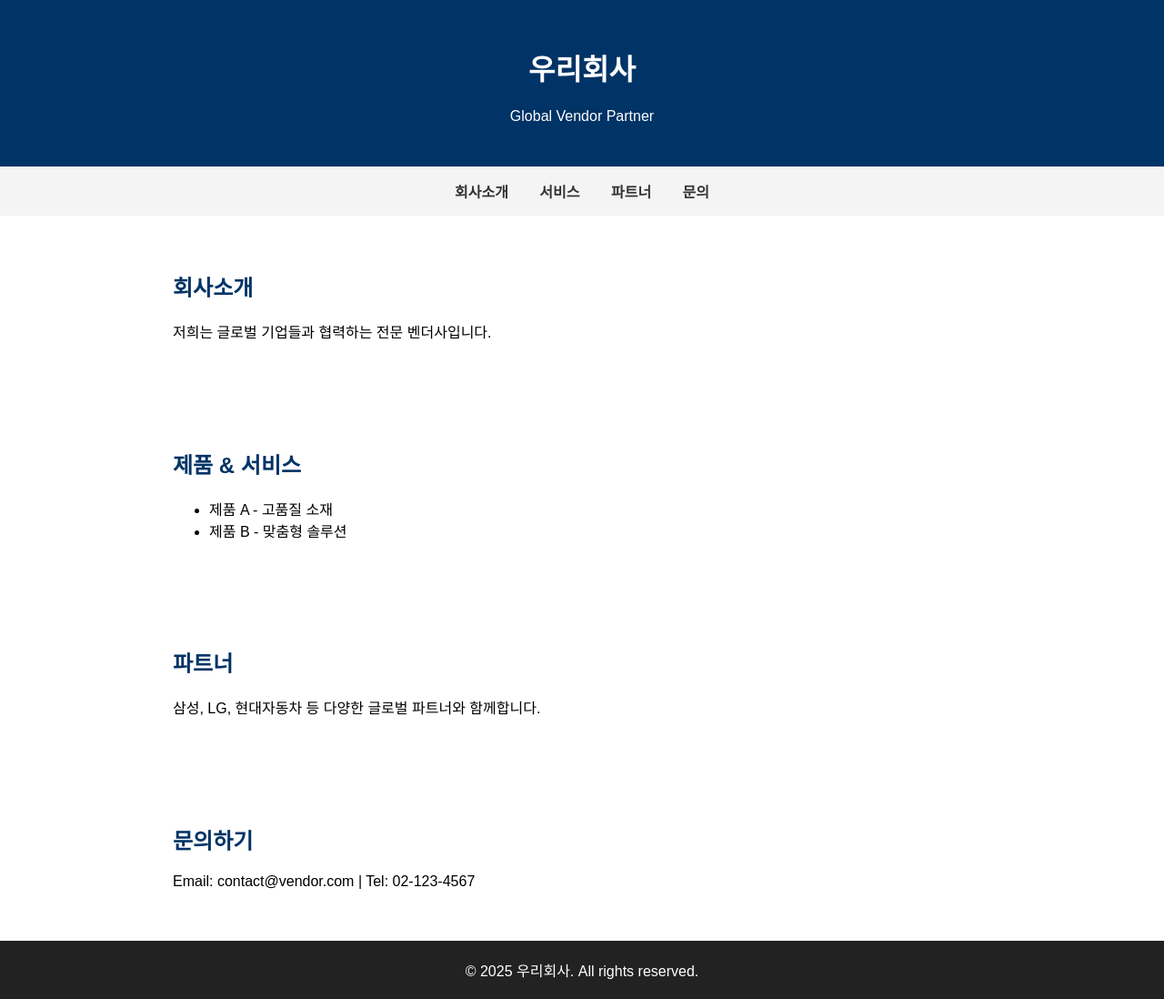
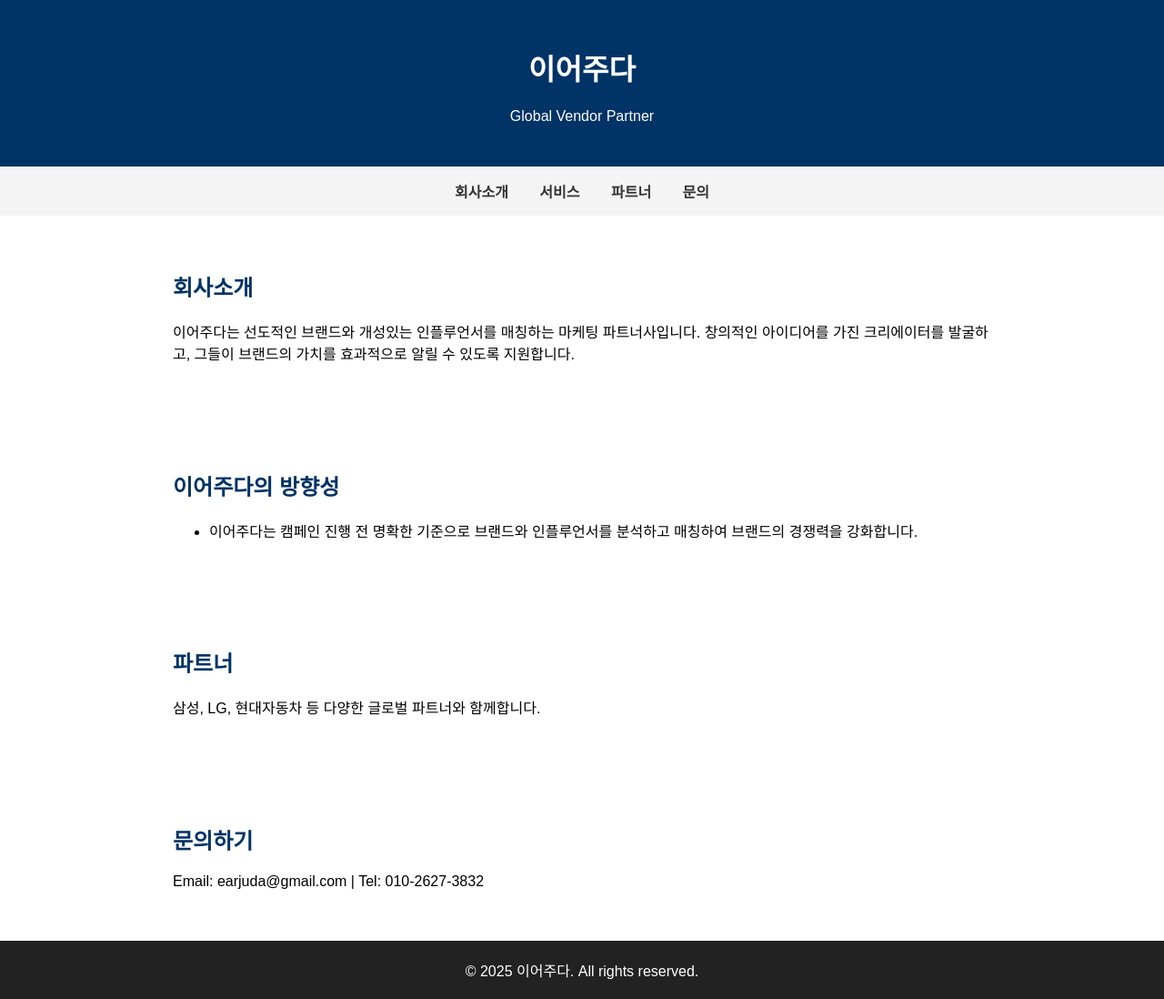
Before and after one commit to ear-juda/ear-juda, a plain HTML site: page index.html in a window 1280 px wide. Shown: the whole page at 91% size. Drawn offline with Linux system fonts and the light colour scheme.

Commit message:
Update index.html

```diff
--- a/index.html
+++ b/index.html
@@ -2,7 +2,7 @@
 <html lang="ko">
 <head>
   <meta charset="UTF-8">
-  <title>우리회사 벤더사</title>
+  <title>이어주다 벤더사</title>
   <style>
     body { font-family: Arial, sans-serif; margin:0; padding:0; }
     header { background:#003366; color:#fff; padding:30px; text-align:center; }
@@ -15,7 +15,7 @@
 </head>
 <body>
   <header>
-    <h1>우리회사</h1>
+    <h1>이어주다</h1>
     <p>Global Vendor Partner</p>
   </header>
   <nav>
@@ -26,13 +26,13 @@
   </nav>
   <section id="about">
     <h2>회사소개</h2>
-    <p>저희는 글로벌 기업들과 협력하는 전문 벤더사입니다.</p>
+    <p>이어주다는 선도적인 브랜드와 개성있는 인플루언서를 매칭하는 마케팅 파트너사입니다. 창의적인 아이디어를 가진 크리에이터를 발굴하고, 그들이 브랜드의 가치를 효과적으로 알릴 수 있도록 지원합니다.</p>
   </section>
   <section id="service">
-    <h2>제품 & 서비스</h2>
+    <h2>이어주다의 방향성</h2>
     <ul>
-      <li>제품 A - 고품질 소재</li>
-      <li>제품 B - 맞춤형 솔루션</li>
+      <li>이어주다는 캠페인 진행 전 명확한 기준으로 브랜드와 인플루언서를 분석하고 매칭하여 브랜드의 경쟁력을 강화합니다.</li>
+
     </ul>
   </section>
   <section id="partner">
@@ -41,10 +41,10 @@
   </section>
   <section id="contact">
     <h2>문의하기</h2>
-    <p>Email: contact@vendor.com | Tel: 02-123-4567</p>
+    <p>Email: earjuda@gmail.com | Tel: 010-2627-3832</p>
   </section>
   <footer>
-    &copy; 2025 우리회사. All rights reserved.
+    &copy; 2025 이어주다. All rights reserved.
   </footer>
 </body>
 </html>
```
